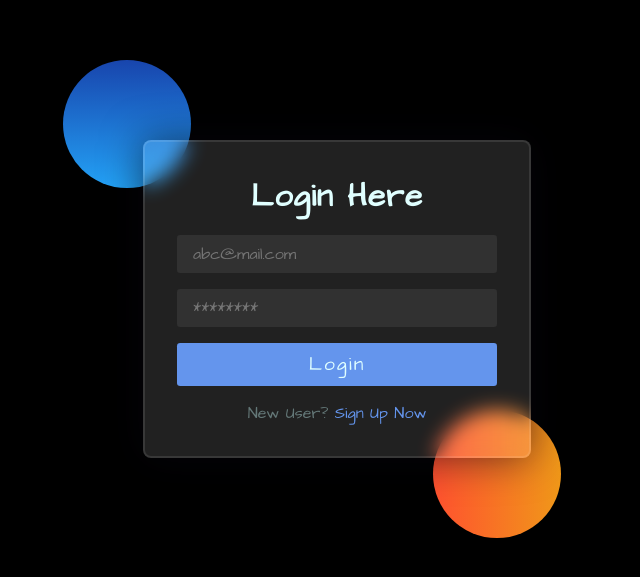
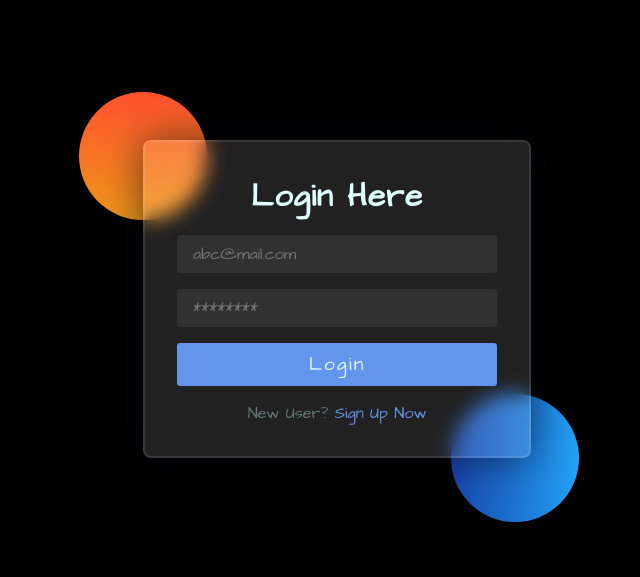
Before and after one commit to ambasta-shalu/url-shortner-frontend, a React (Vite) app: page / in a window 1280 px wide. Shown: the part 101-678 px from the top of the page, without its empty margins (303-943 px from the left). Built offline with nearby package versions, Linux system fonts and the light colour scheme.

Commit message:
sphere position updated 🎨

```diff
--- a/src/App.css
+++ b/src/App.css
@@ -27,4 +27,5 @@ body {
   background-color: var(--BODY-BG-COLOR);
   background-image: var(--BODY-BG-IMG);
   color: var(--COLOR-DARK);
+  overflow-x: hidden;
 }
--- a/src/css/SignupPage.css
+++ b/src/css/SignupPage.css
@@ -14,15 +14,15 @@
 }
 
 .shape:first-child {
-  background: linear-gradient(#1845ad, #23a2f6);
-  left: -80px;
-  top: -80px;
+  background: linear-gradient(#ff512f, #f09819);
+  left: -4rem;
+  top: -3rem;
 }
 
 .shape:nth-child(2) {
-  background: linear-gradient(to right, #ff512f, #f09819);
-  right: -30px;
-  bottom: -80px;
+  background: linear-gradient(to right, #1845ad, #23a2f6);
+  right: -3rem;
+  bottom: -4rem;
 }
 
 .signup__content {
```
